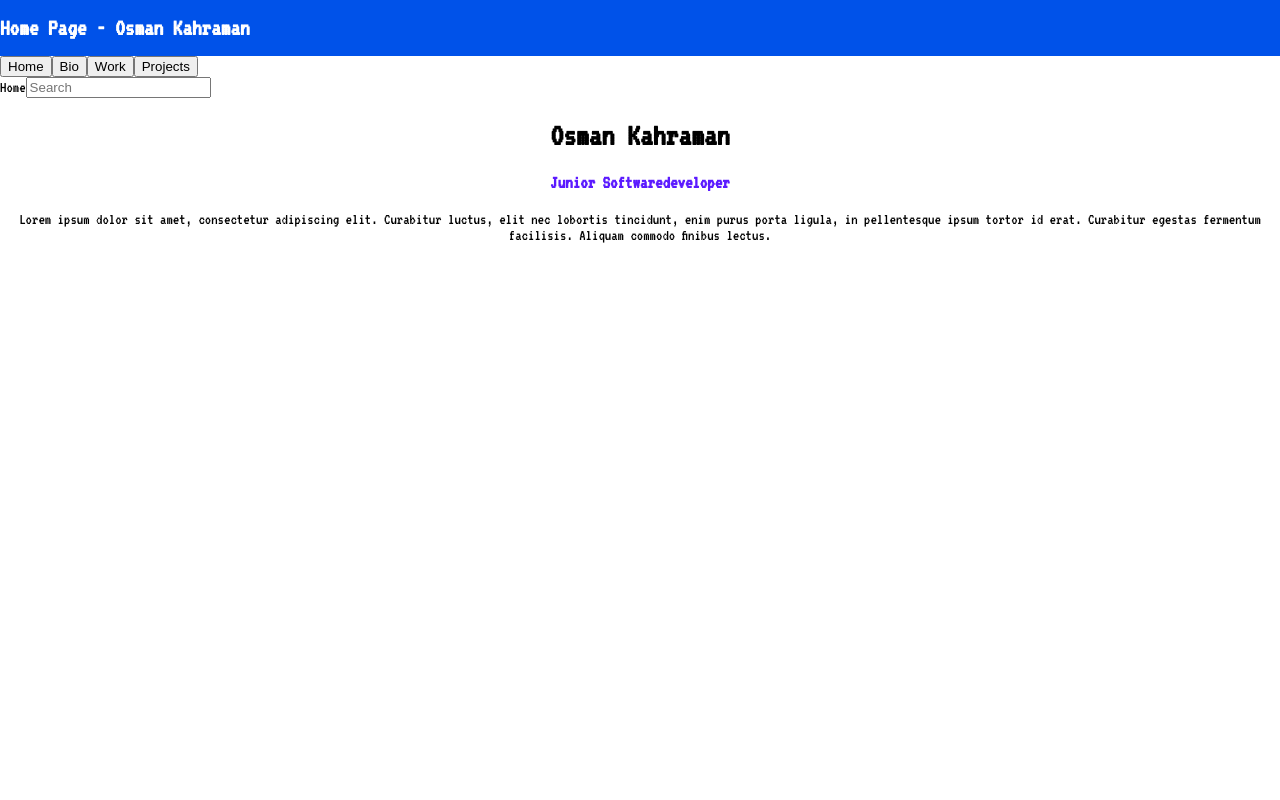
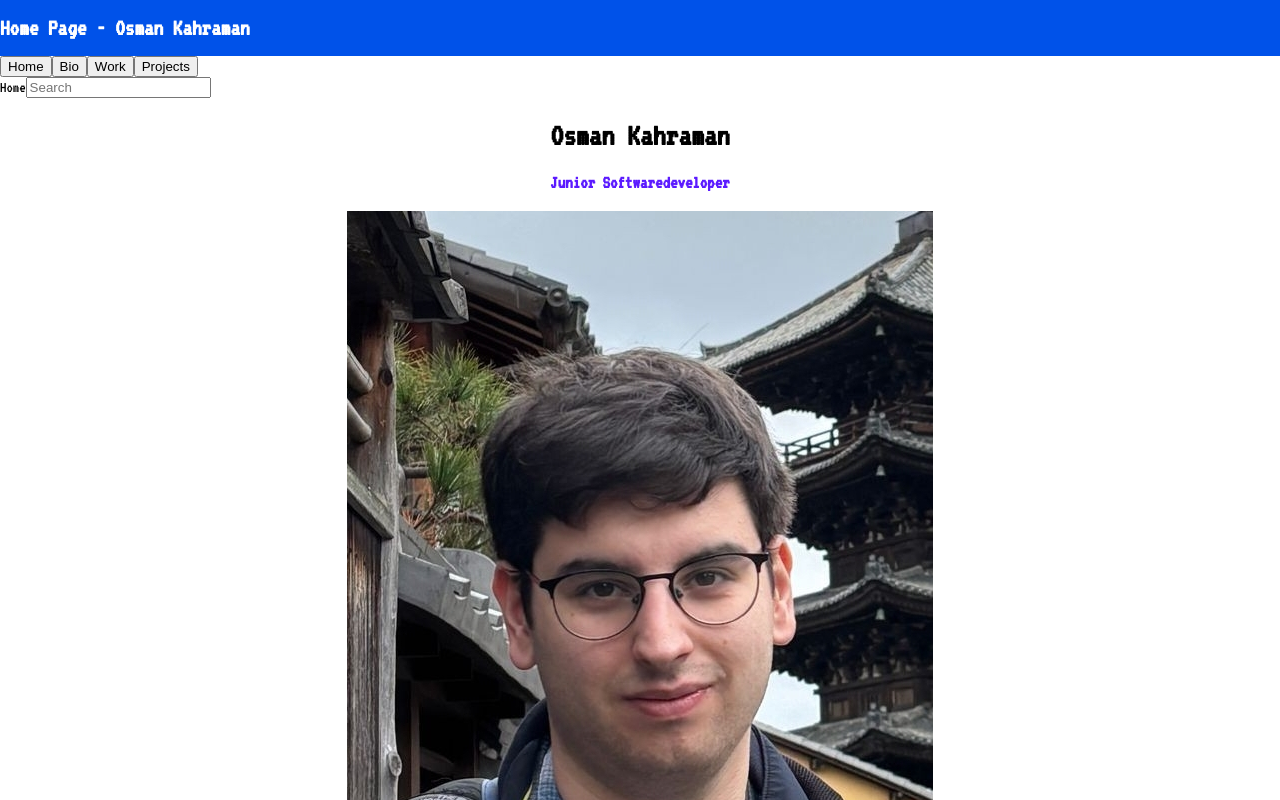
Before and after one commit to kahosman/osmankahraman.eu, a React (Vite) app: page / in a window 1280 px wide. Shown: the top 800 px of the page. Built offline with nearby package versions, Linux system fonts and the light colour scheme.

Commit message:
Added image and divs to App.jsx to model after the homepage

```diff
--- a/src/App.jsx
+++ b/src/App.jsx
@@ -2,6 +2,8 @@ import { useState } from "react";
 
 import Header  from "./components/Header";
 import "./App.css";
+
+import profilePicture from "./assets/images/23.jpg"
 
 function App() {
   const [count, setCount] = useState(0);
@@ -10,8 +12,13 @@ function App() {
     <>
       <Header />
       <main>
-        <h1>Osman Kahraman</h1>
-        <h3>Junior Softwaredeveloper</h3>
+        <div className="home-head-div">
+          <div className="name-div">
+            <h1>Osman Kahraman</h1>
+            <h3>Junior Softwaredeveloper</h3>
+          </div>
+          <img className="profile-img" src={profilePicture}/>
+        </div>
         <section>
           Lorem ipsum dolor sit amet, consectetur adipiscing elit. Curabitur
           luctus, elit nec lobortis tincidunt, enim purus porta ligula, in
```
Also changed, not shown: src/assets/images/23.jpg (added).
